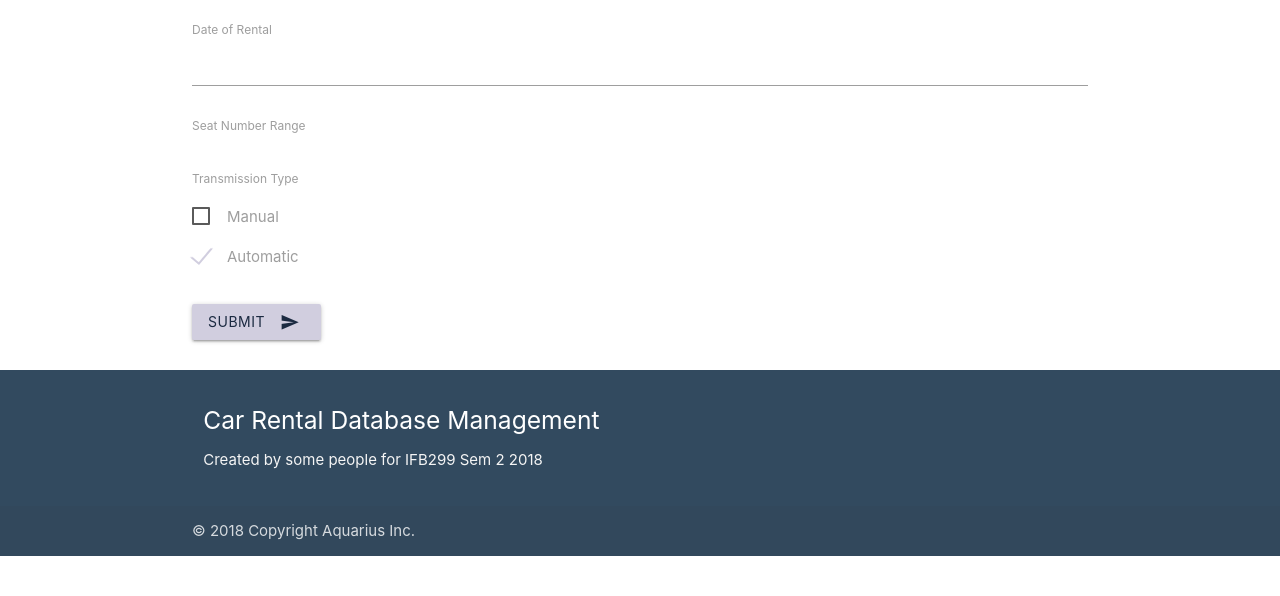
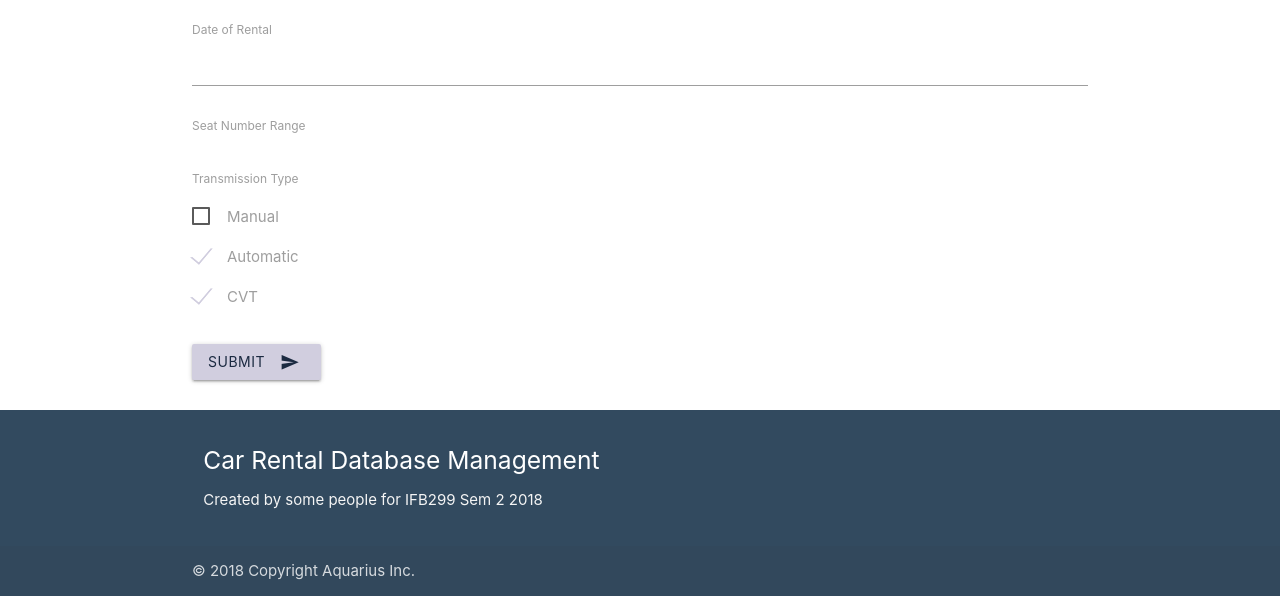
Before and after one commit to AquariusInc/CRDMP, a Django app: page /vehiclerecommend in a window 1280 px wide. Shown: the part 665-1261 px from the top of the page. Before the commit the page ends 1221 px from the top, so only its background shows below. Run offline with Django 3.2, Linux system fonts and the light colour scheme; data that the repository does not hold is empty; parts of the project's set-up code (start-up, migrations or seed data) failed here and were passed over.

Commit message:
added cvt option

```diff
--- a/mysite/RentalApp/templates/recommend_vehicle.html
+++ b/mysite/RentalApp/templates/recommend_vehicle.html
@@ -45,6 +45,12 @@
                         <span>Automatic</span>
                     </label>
                 </p>
+                <p>
+                    <label>
+                        <input type="checkbox" checked="checked"/>
+                        <span>CVT</span>
+                    </label>
+                </p>
             </div>
             <div class="row">
                 <button class="btn waves-effect waves-light" type="submit" name="action">Submit
```
